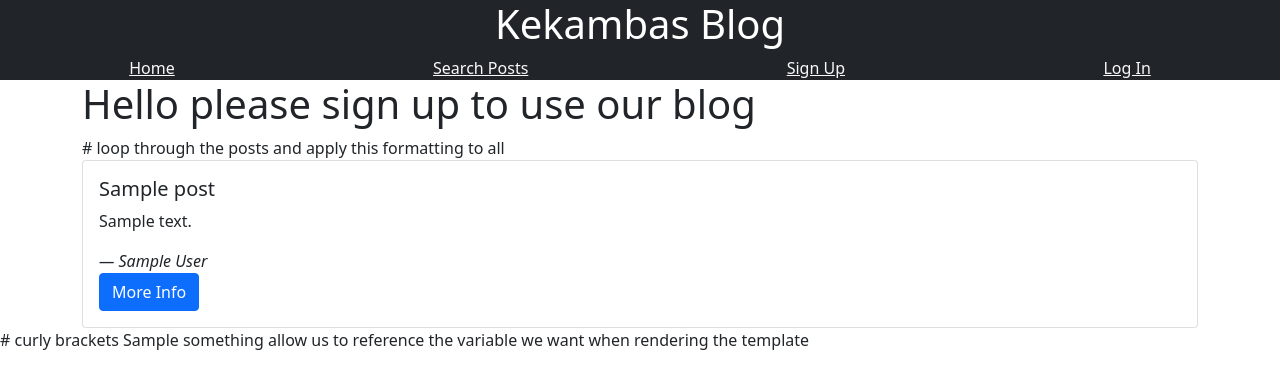
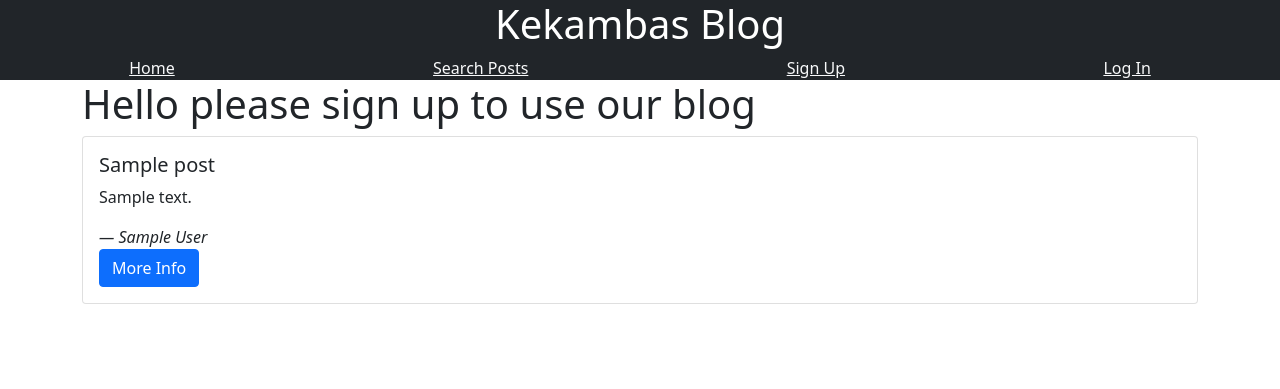
Before and after one commit to kmehner/kekambas_flask_blog, a Flask app: template app/templates/index.html in a window 1280 px wide. Shown: the top 389 px of the page. Run offline with Flask 2, Linux system fonts and the light colour scheme; the template is opened without the code that fills it: most values are stand-ins (such as "Sample title", 1, 10 or a date in 2020); some libraries are stand-ins or nearby versions.

Commit message:
Note update

```diff
--- a/app/templates/base.html
+++ b/app/templates/base.html
@@ -34,5 +34,3 @@
         <script src="https://cdnjs.cloudflare.com/ajax/libs/twitter-bootstrap/5.1.0/js/bootstrap.min.js"></script>
     </body>
 </html>
-
-# curly brackets {{ something }} allow us to reference the variable we want when rendering the template
--- a/app/templates/index.html
+++ b/app/templates/index.html
@@ -9,7 +9,6 @@
     <h1>Hello please sign up to use our blog</h1>
     {% endif %}
 
-    # loop through the posts and apply this formatting to all
     {% for p in posts %}
     <div class="card">
         <div class="card-body">
```
